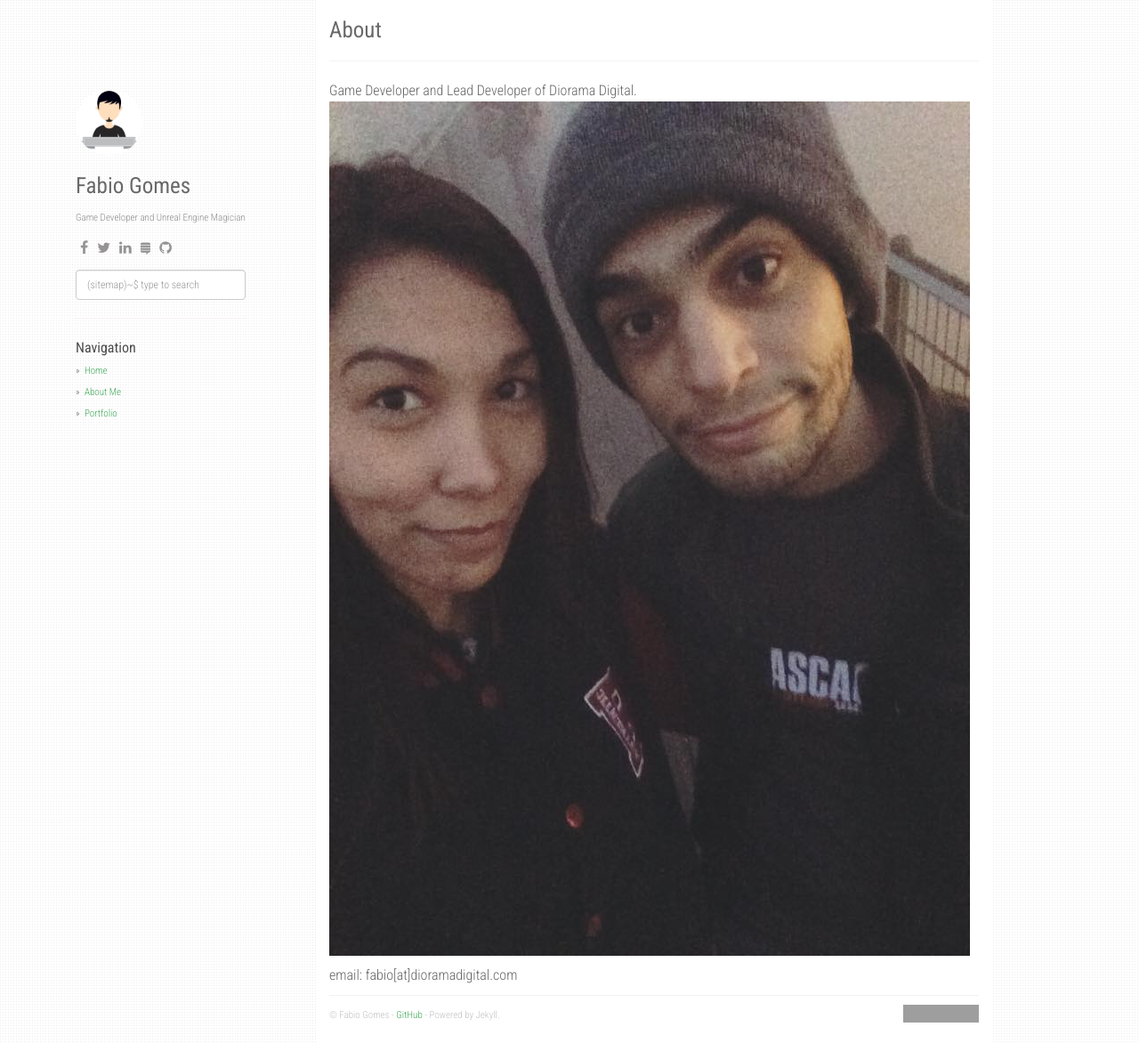
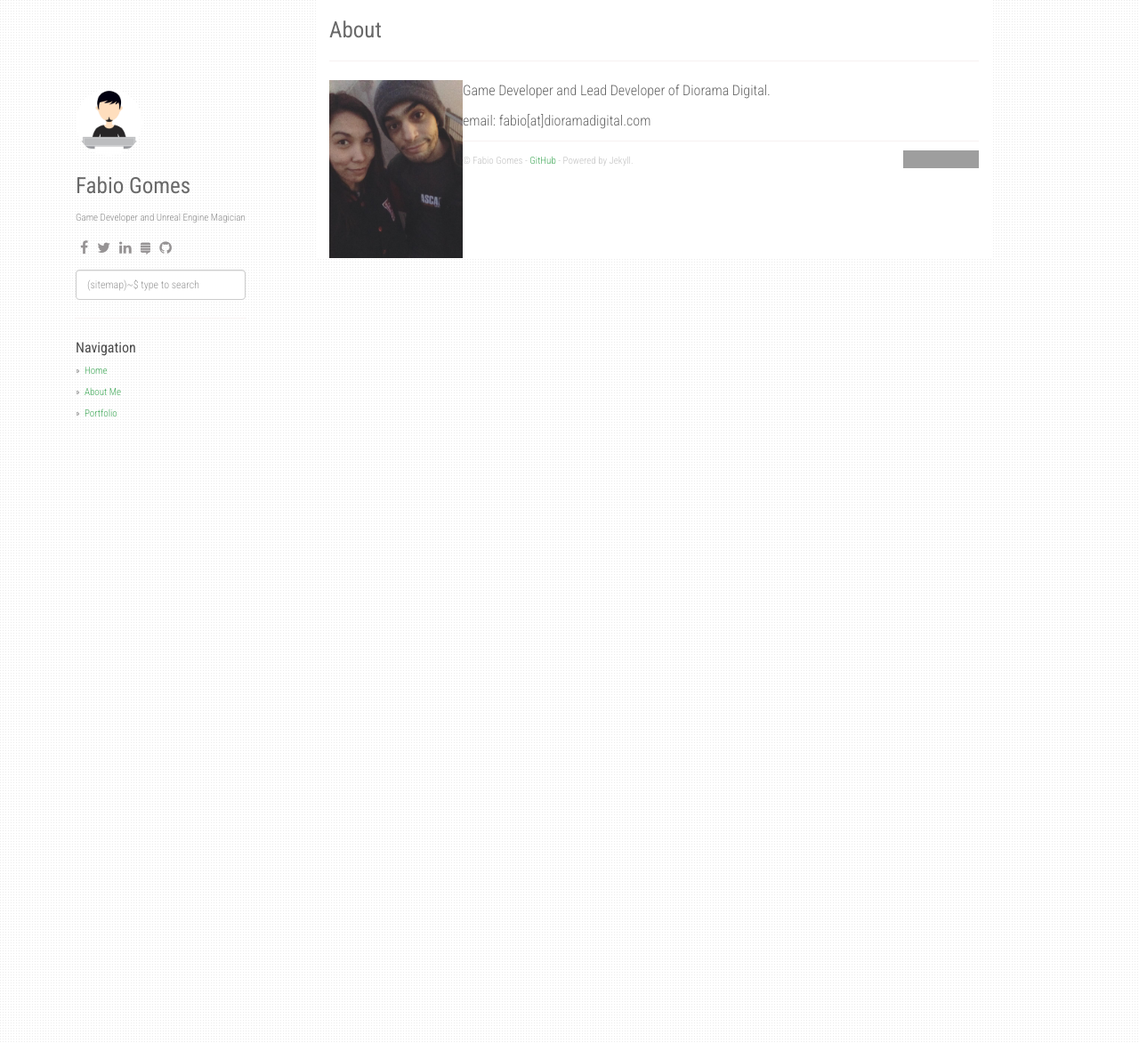
Before and after one commit to theforger/theforger.github.io, a Jekyll site: the page built from about.md, in a window 1280 px wide and 1172 px high. Shown: the whole window at 89% size. Built offline with Jekyll 4.4.1, drawn with Linux system fonts in a browser that asks for light colours; nearby versions of some CDN libraries; grey boxes are pictures that could not be loaded.

Commit message:
Update about.md

```diff
--- a/about.md
+++ b/about.md
@@ -4,7 +4,7 @@ title: About
 permalink: /about/
 ---
 
+<img src="./about_img.jpg" width="150" align="left">
 Game Developer and Lead Developer of Diorama Digital.
-<img src="./about_img.jpg">
 
 email: fabio[at]dioramadigital.com
```
